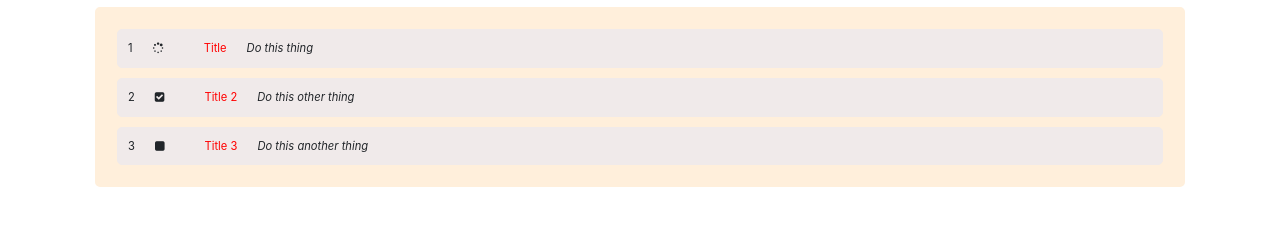
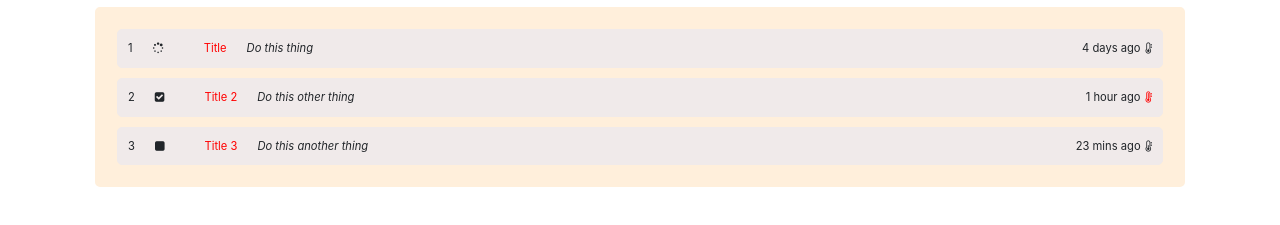
Before and after one commit to jpoffline/todo, a plain HTML site: page frontend/index.html in a window 1280 px wide. Shown: the part 51-276 px from the top of the page. Drawn offline with nearby package versions, Linux system fonts and the light colour scheme.

Commit message:
more fields per item

```diff
--- a/frontend/js/components/todoitem.js
+++ b/frontend/js/components/todoitem.js
@@ -1,4 +1,39 @@
-function todoItemStatusIcon( status){
+function todoItemComponent(todoitem){
+    var comp = document.createElement("div");
+    comp.classList.add("todoitem");
+    comp.setAttribute("id", "todo-" + todoitem.id)
+
+    comp.appendChild(todoItemIdComponent(todoitem.id));
+    comp.appendChild(todoItemStatusComponent("todo-" + todoitem.id + "-status", todoitem.status))
+    comp.appendChild(todoItemTitleComponent(todoitem.title));
+    comp.appendChild(todoItemBodyComponent(todoitem.body));
+
+    comp.appendChild(todoItemPriorityComponent(todoitem.priority));
+    comp.appendChild(todoItemAddedComponent(todoitem.added));
+
+    return(comp)
+}
+
+function todoItemAddedComponent(when){
+    var component = document.createElement("span");
+    component.innerHTML = when
+    component.classList.add("todoitemadded");
+    return(component)
+}
+
+function todoItemPriorityComponent(priority){
+    if(priority < 0){priority = 0}
+    if(priority > 4){priority = 4}
+    var component = document.createElement("span");
+    component.appendChild(genIcon("thermometer-" + priority))
+    if(priority > 3){
+        component.classList.add("red")
+    }
+    component.classList.add("todoitempriority");
+    return(component)
+}
+
+function todoItemStatusIcon(status){
     if(status == "done"){
         return(genIcon("check-square"))
     } else if(status == "todo"){
@@ -40,18 +75,7 @@ function todoItemBodyComponent(body){
     return(compbody)
 }
 
-function todoItemComponent(todoitem){
-    var comp = document.createElement("div");
-    comp.classList.add("todoitem");
-    comp.setAttribute("id", "todo-" + todoitem.id)
 
-    comp.appendChild(todoItemIdComponent(todoitem.id));
-    comp.appendChild(todoItemStatusComponent("todo-" + todoitem.id + "-status", todoitem.status))
-    comp.appendChild(todoItemTitleComponent(todoitem.title));
-    comp.appendChild(todoItemBodyComponent(todoitem.body));
-
-    return(comp)
-}
 
 
 function cycleItemStatus(id){
@@ -73,7 +97,4 @@ function cycleItemStatus(id){
     comp.classList.remove(crntStatus)
     comp.classList.add(newStatus)
 
-    console.log(comp)
-
-
 }
--- a/frontend/js/data/sample.js
+++ b/frontend/js/data/sample.js
@@ -1,22 +1,31 @@
 var SAMPLEDATA = {
-    'items':[
+    'items': [
         {
-            'id':1,
-            'title':'Title',
-            'body':'Do this thing',
-            'status':'doing'
+            'id': 1,
+            'title': 'Title',
+            'body': 'Do this thing',
+            'status': 'doing',
+            'added': '4 days ago',
+            'priority': 1,
+            'assignedto': 'jpearson'
         },
         {
-            'id':2,
-            'title':'Title 2',
-            'body':'Do this other thing',
-            'status':'done'
+            'id': 2,
+            'title': 'Title 2',
+            'body': 'Do this other thing',
+            'status': 'done',
+            'added': '1 hour ago',
+            'priority': 4,
+            'assignedto': 'jpearson'
         },
         {
-            'id':3,
-            'title':'Title 3',
-            'body':'Do this another thing',
-            'status':'todo'
+            'id': 3,
+            'title': 'Title 3',
+            'body': 'Do this another thing',
+            'status': 'todo',
+            'added': '23 mins ago',
+            'priority': 2,
+            'assignedto': 'jpearson'
         }
     ]
 }
--- a/frontend/style.css
+++ b/frontend/style.css
@@ -5,7 +5,6 @@ body{
 
   .red {
     color: red;
-
   }
 
   #dashboarditems{
@@ -126,3 +125,12 @@ body{
     margin: 10px;
     border-radius: 5px;
   }
+
+  .todoitemadded{
+    float: right;
+  }
+
+  .todoitempriority{
+    float:right;
+    padding-left: 5px;
+  }
```
